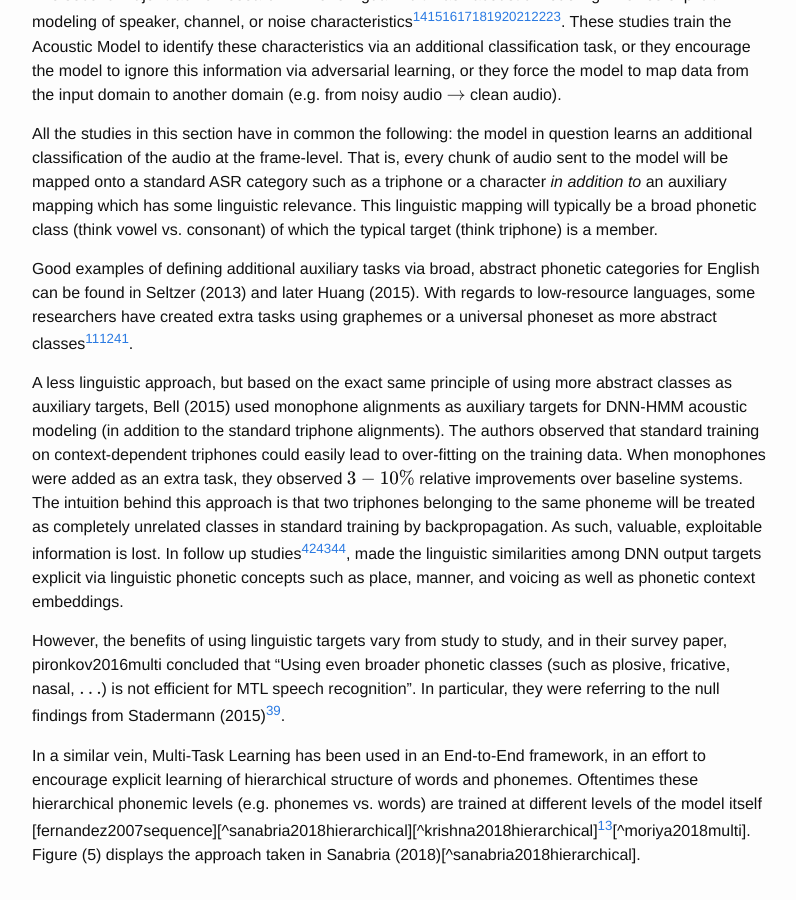
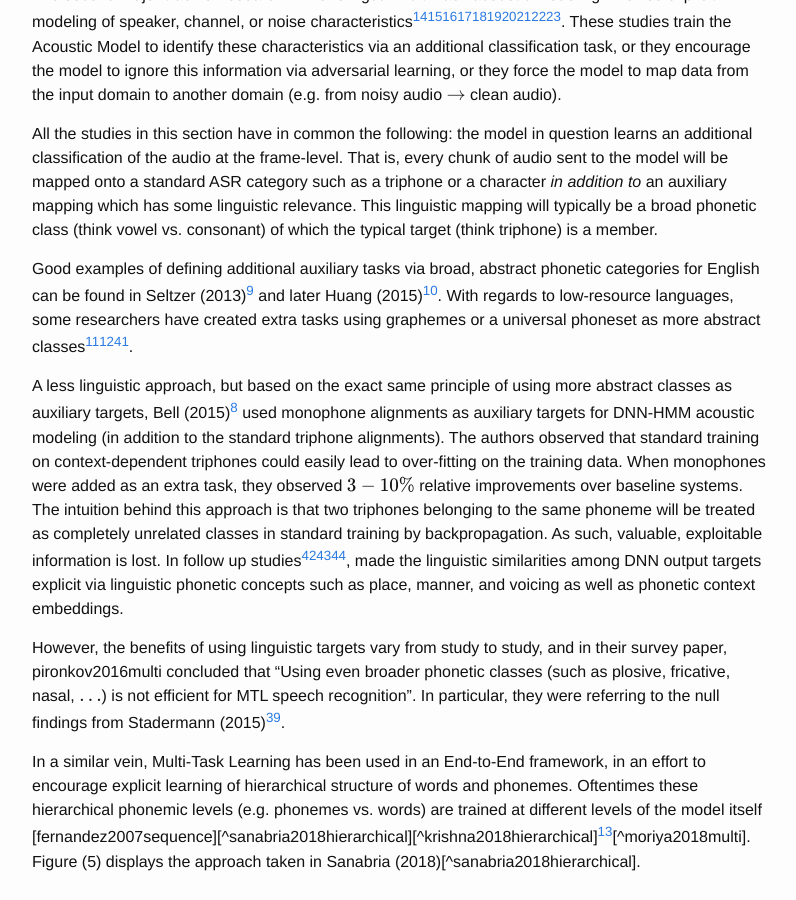
Before and after one commit to JRMeyer/jrmeyer.github.io, a Jekyll site: the page built from _posts/2020-03-21-overview-mtl-in-asr.markdown, in a window 1280 px wide and 900 px high, scrolled down 8779 px. Shown: the whole window, without its empty margins (238-1034 px from the left). Built offline with Jekyll 4.4.1, drawn with Linux system fonts in a browser that asks for light colours; formulas are drawn with MathJax 3; comment, search, counter and statistics services are not loaded; some of the changed lines change nothing that is shown.

Commit message:
footnotes

```diff
--- a/_posts/2020-03-21-overview-mtl-in-asr.markdown
+++ b/_posts/2020-03-21-overview-mtl-in-asr.markdown
@@ -176,9 +176,9 @@ The second major track of research in monolingual Multi-Task acoustic modeling i
 
 All the studies in this section have in common the following: the model in question learns an additional classification of the audio at the frame-level. That is, every chunk of audio sent to the model will be mapped onto a standard ASR category such as a triphone or a character *in addition to* an auxiliary mapping which has some linguistic relevance. This linguistic mapping will typically be a broad phonetic class (think vowel vs. consonant) of which the typical target (think triphone) is a member.
 
-Good examples of defining additional auxiliary tasks via broad, abstract phonetic categories for English can be found in Seltzer (2013) and later Huang (2015). With regards to low-resource languages, some researchers have created extra tasks using graphemes or a universal phoneset as more abstract classes[^chen2014][^chen2015][^chen2015diss].
+Good examples of defining additional auxiliary tasks via broad, abstract phonetic categories for English can be found in Seltzer (2013)[^seltzer2013] and later Huang (2015)[^huang2015]. With regards to low-resource languages, some researchers have created extra tasks using graphemes or a universal phoneset as more abstract classes[^chen2014][^chen2015][^chen2015diss].
 
-A less linguistic approach, but based on the exact same principle of using more abstract classes as auxiliary targets, Bell (2015) used monophone alignments as auxiliary targets for DNN-HMM acoustic modeling (in addition to the standard triphone alignments). The authors observed that standard training on context-dependent triphones could easily lead to over-fitting on the training data. When monophones were added as an extra task, they observed $$3-10\%$$ relative improvements over baseline systems. The intuition behind this approach is that two triphones belonging to the same phoneme will be treated as completely unrelated classes in standard training by backpropagation. As such, valuable, exploitable information is lost. In follow up studies[^bell2015complementary][^swietojanski2015structured][^badino2016phonetic], made the linguistic similarities among DNN output targets explicit via linguistic phonetic concepts such as place, manner, and voicing as well as phonetic context embeddings.
+A less linguistic approach, but based on the exact same principle of using more abstract classes as auxiliary targets, Bell (2015)[^bell2015] used monophone alignments as auxiliary targets for DNN-HMM acoustic modeling (in addition to the standard triphone alignments). The authors observed that standard training on context-dependent triphones could easily lead to over-fitting on the training data. When monophones were added as an extra task, they observed $$3-10\%$$ relative improvements over baseline systems. The intuition behind this approach is that two triphones belonging to the same phoneme will be treated as completely unrelated classes in standard training by backpropagation. As such, valuable, exploitable information is lost. In follow up studies[^bell2015complementary][^swietojanski2015structured][^badino2016phonetic], made the linguistic similarities among DNN output targets explicit via linguistic phonetic concepts such as place, manner, and voicing as well as phonetic context embeddings.
 
 However, the benefits of using linguistic targets vary from study to study, and in their survey paper, pironkov2016multi concluded that "Using even broader phonetic classes (such as plosive, fricative, nasal, $$\ldots$$) is not efficient for MTL speech recognition". In particular, they were referring to the null findings from Stadermann (2015)[^stadermann2005multi].
 
```
